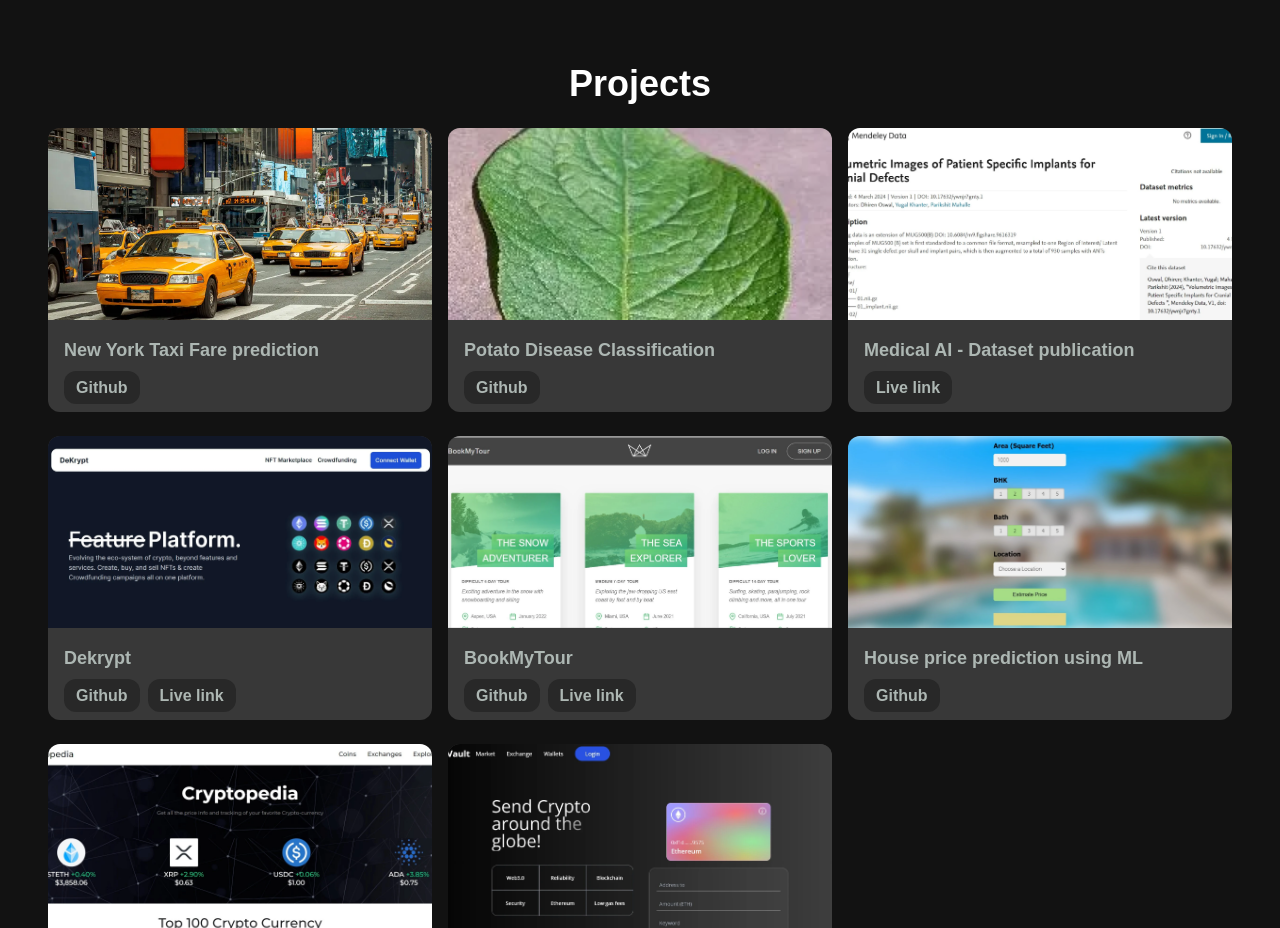
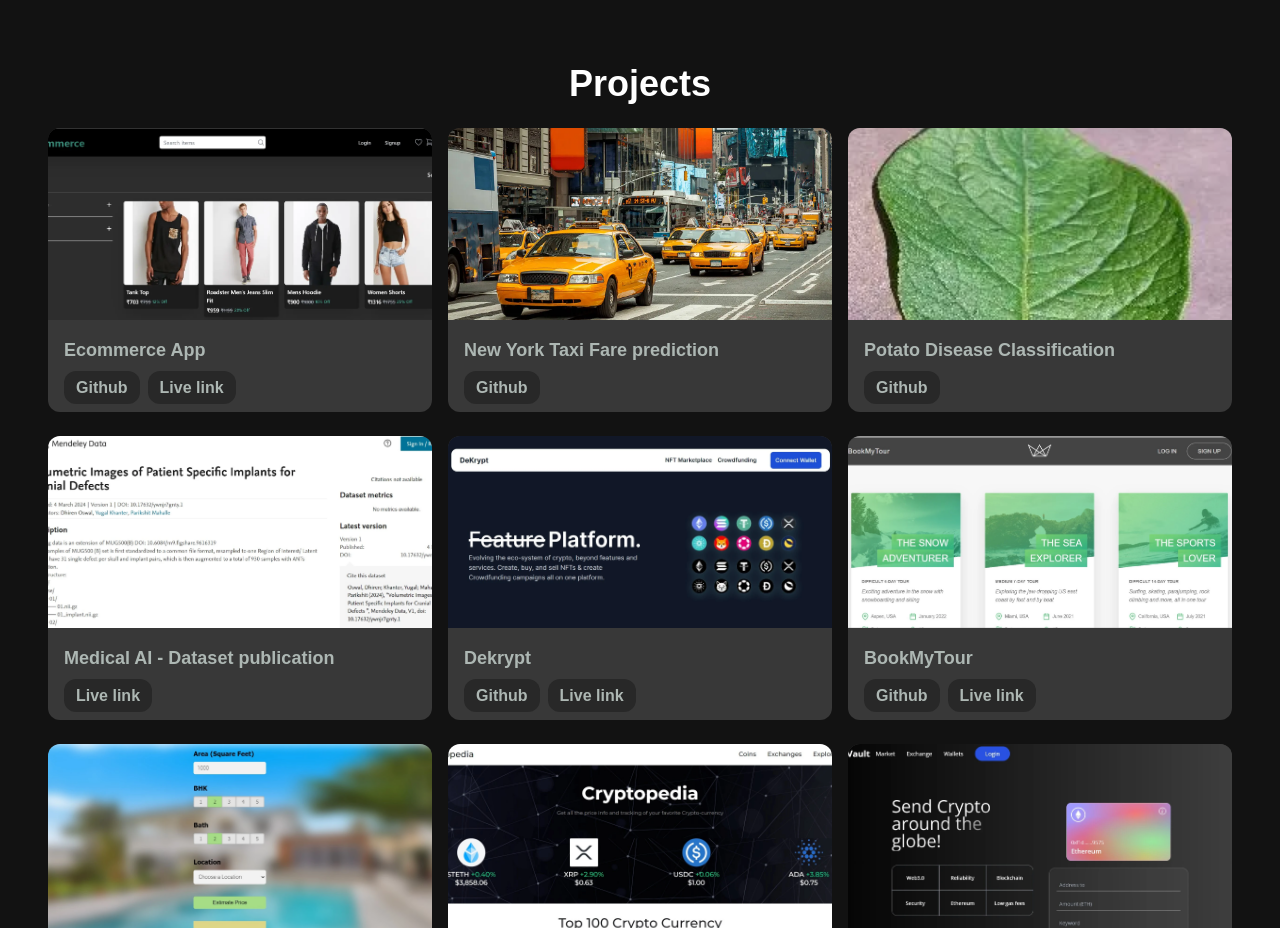
Before and after one commit to yugal82/portfolio-website, a Next.js app: page / in a window 1280 px wide. Shown: the part 3440-4368 px from the top of the page. Built offline with nearby package versions, Linux system fonts and the light colour scheme.

Commit message:
new project added

```diff
--- a/src/app/components/Projects.jsx
+++ b/src/app/components/Projects.jsx
@@ -3,6 +3,13 @@
 import ProjectCard from './ProjectCard';
 
 const projectsDetails = [
+    {
+        name: "Ecommerce App",
+        image: "/images/projects/ecommerce-app.webp",
+        demoLink: "https://ecommerce-clothing-ui.vercel.app",
+        githubLink: "https://github.com/yugal82/ecommerce-backend",
+        skills: ["ReactJs", "Redux", "NodeJS", "ExpressJS", "MongoDB", "PassportJS", "Tailwind CSS", "Postman"]
+    },
     {
         name: "New York Taxi Fare prediction",
         image: "/images/projects/nyc-taxi.webp",
```
Also changed, not shown: public/images/projects/ecommerce-app.webp (added).
